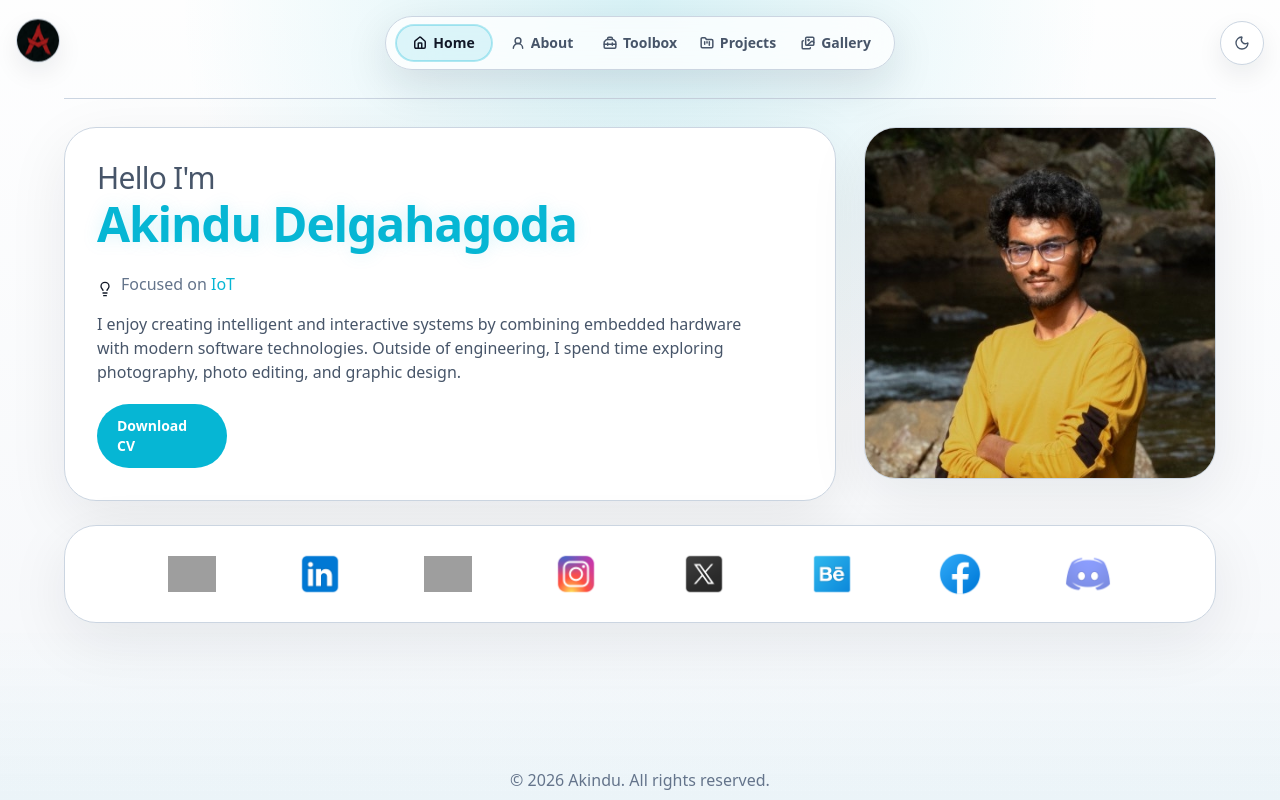
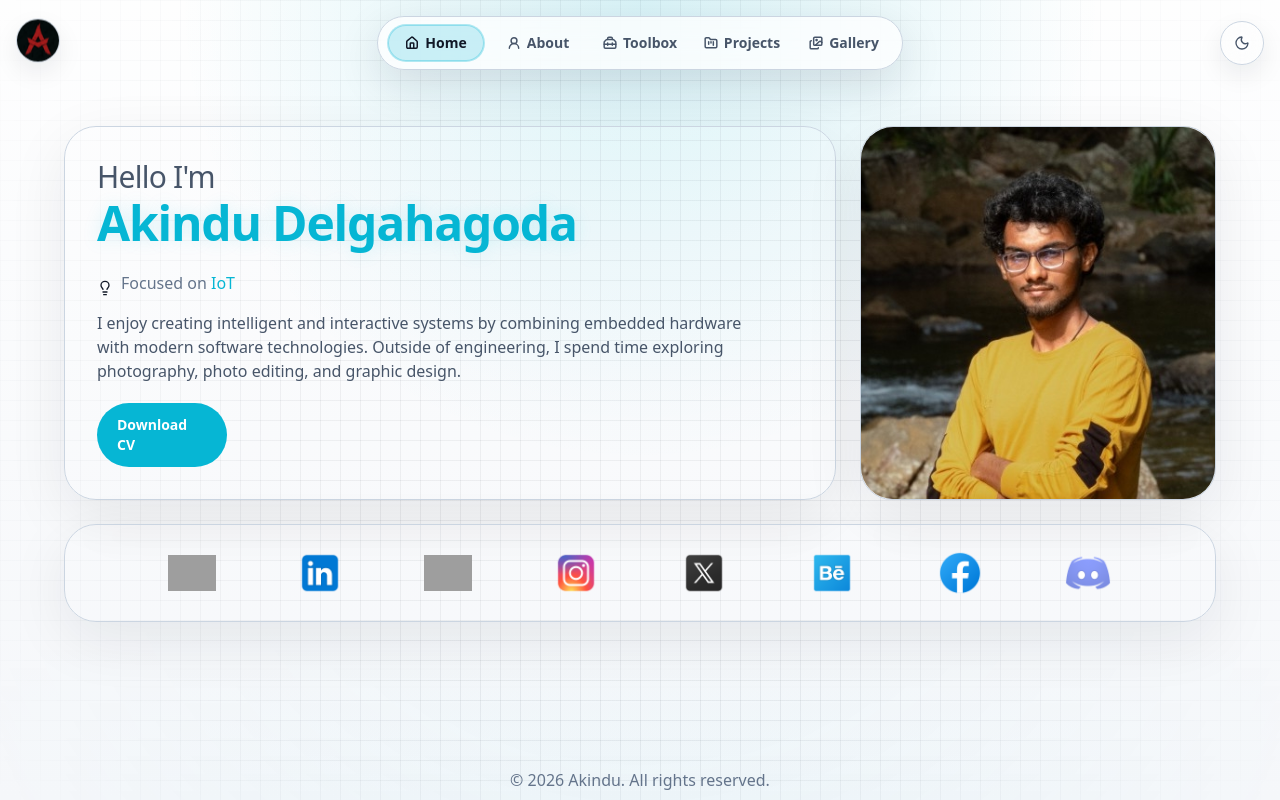
Before and after one commit to AkinduID/akinduid.github.io, a React (Vite) app: page / in a window 1280 px wide. Built offline with nearby package versions, Linux system fonts and the light colour scheme; grey boxes are pictures that could not be loaded.

Commit message:
Minor UI improvements

```diff
--- a/src/components/common/CommonSection.jsx
+++ b/src/components/common/CommonSection.jsx
@@ -72,7 +72,7 @@ export function ExperienceCard({ logo, role, company, team, date, tasks, tags })
               <p className="mt-1 text-sm theme-text-secondary">{company}</p>
               <p className="mt-1 text-xs uppercase tracking-[0.18em] text-[var(--theme-accent)]">{team}</p>
             </div>
-            <span className="theme-pill rounded-full px-3 py-1 text-xs font-medium uppercase tracking-[0.18em]">
+            <span className="theme-pill-active rounded-full px-3 py-1 text-xs font-medium uppercase tracking-[0.18em]">
               {date}
             </span>
           </div>
--- a/src/components/common/Navbar.jsx
+++ b/src/components/common/Navbar.jsx
@@ -44,7 +44,7 @@ export default function Navbar() {
       className="theme-nav-shell w-fit rounded-[1.75rem] p-2 lg:p-2"
     >
       <div className="mx-auto flex items-center justify-center gap-0.5 lg:gap-0.1 lg:px-0.5">
-        <div className="hidden items-center gap-0.5 theme-text-secondary lg:flex">
+        <div className="hidden items-center gap-1.5 theme-text-secondary lg:flex">
           {navItems.map(({ href, label, Icon }) => (
             <motion.div key={label} variants={itemVariants} transition={{ duration: 0.16 }}>
               <NavLink
--- a/src/components/projects/ProjectCard.jsx
+++ b/src/components/projects/ProjectCard.jsx
@@ -11,7 +11,7 @@ export default function ProjectCard({
 }) {
   return (
     <article
-      className="project-card-enter theme-card theme-card-hover group overflow-hidden rounded-[1.5rem]"
+      className="project-card-enter theme-card theme-card-hover group overflow-hidden rounded-[1.0rem]"
       data-category={category}
       style={{ animationDelay: animationDelay }}
     >
--- a/src/components/toolbox/ToolboxSection.jsx
+++ b/src/components/toolbox/ToolboxSection.jsx
@@ -99,7 +99,7 @@ const itemIcon = {
 
 export default function ToolboxSection({ title, items }) {
   return (
-    <CommonCard className="!p-5">
+    <CommonCard className="!p-5 !rounded-2xl">
       <h2 className="theme-kicker text-sm font-semibold tracking-[0.24em]">
         {title}
       </h2>
--- a/src/index.css
+++ b/src/index.css
@@ -46,7 +46,7 @@
     --sidebar-ring: #06b6d4;
     --theme-background: #f5f7fa;
     --theme-secondary-background: #e2e8f0;
-    --theme-card-background: #ffffff;
+    --theme-card-background: rgba(255, 255, 255, 0.1);
     --theme-text-primary: #111827;
     --theme-text-secondary: #475569;
     --theme-text-muted: #64748b;
@@ -57,13 +57,14 @@
     --theme-shadow: rgba(15, 23, 42, 0.08);
     --theme-shadow-strong: rgba(15, 23, 42, 0.12);
     --theme-glow: rgba(6, 182, 212, 0.15);
-    --theme-active-surface: rgba(6, 182, 212, 0.12);
+    --theme-active-surface: rgba(6, 182, 212, 0.2);
     --theme-active-border: rgba(6, 182, 212, 0.3);
-    --theme-hover-surface: rgba(255, 255, 255, 0.65);
+    --theme-hover-surface: rgba(6, 182, 212, 0.45);
     --theme-button-text: #ffffff;
     --theme-hero-gradient: linear-gradient(135deg, #22d3ee 0%, #f5f7fa 100%);
     --theme-page-overlay: linear-gradient(180deg, rgba(255, 255, 255, 0.88) 0%, rgba(245, 247, 250, 0.72) 100%);
     --theme-page-radial: radial-gradient(circle at top, rgba(6, 182, 212, 0.15), transparent 45%);
+    --theme-grid-color: rgba(15, 23, 42, 0.06);
   }
   .dark {
     --background: #000000;
@@ -99,7 +100,7 @@
     --sidebar-ring: #22d3ee;
     --theme-background: #000000;
     --theme-secondary-background: #0f172a;
-    --theme-card-background: #111827;
+    --theme-card-background: rgba(0, 0, 0, 0.1);
     --theme-text-primary: #ffffff;
     --theme-text-secondary: #cbd5e1;
     --theme-text-muted: #94a3b8;
@@ -110,13 +111,14 @@
     --theme-shadow: rgba(34, 211, 238, 0.15);
     --theme-shadow-strong: rgba(0, 0, 0, 0.35);
     --theme-glow: rgba(34, 211, 238, 0.15);
-    --theme-active-surface: rgba(34, 211, 238, 0.12);
+    --theme-active-surface: rgba(34, 211, 238, 0.2);
     --theme-active-border: rgba(34, 211, 238, 0.3);
-    --theme-hover-surface: rgba(255, 255, 255, 0.05);
+    --theme-hover-surface: rgba(34, 211, 238, 0.45);
     --theme-button-text: #000000;
     --theme-hero-gradient: linear-gradient(135deg, #06b6d4 0%, #0f172a 100%);
     --theme-page-overlay: linear-gradient(180deg, rgba(0, 0, 0, 0.82) 0%, rgba(15, 23, 42, 0.72) 100%);
     --theme-page-radial: radial-gradient(circle at top, rgba(34, 211, 238, 0.15), transparent 45%);
+    --theme-grid-color: rgba(255, 255, 255, 0.05);
   }
   * {
     box-sizing: border-box;
@@ -137,7 +139,31 @@
     inset: 0;
     width: 100%;
     height: 100%;
-    background-image: linear-gradient(to bottom, transparent, transparent 78%, rgba(6, 182, 212, 0.04));
+    -webkit-mask-image: radial-gradient(circle at center, black 45%, transparent 100%);
+    mask-image: radial-gradient(circle at center, black 45%, transparent 100%);
+
+    background-image:
+      linear-gradient(
+        var(--theme-grid-color) 1px,
+        transparent 1px
+      ),
+      linear-gradient(
+        90deg,
+        var(--theme-grid-color) 1px,
+        transparent 1px
+      ),
+      linear-gradient(
+        to bottom,
+        transparent,
+        transparent 78%,
+        rgba(6, 182, 212, 0.04)
+      );
+
+    background-size:
+      20px 20px,
+      20px 20px,
+      100% 100%;
+
     pointer-events: none;
     z-index: 0;
   }
@@ -191,11 +217,11 @@
   .theme-card-hover:hover {
     border-color: var(--theme-active-border);
     box-shadow: 0 18px 60px rgba(0, 0, 0, 0.28), 0 0 0 1px var(--theme-active-border);
-    transform: translateY(-4px);
+    transform: scale(1.01);
   }
 
   .theme-section-divider {
-    border-top: 1px solid var(--theme-border);
+    border-top: 0px solid var(--theme-border);
   }
 
   .theme-nav-shell {
--- a/src/pages/Home.jsx
+++ b/src/pages/Home.jsx
@@ -65,15 +65,19 @@ export default function Home() {
             </div>
           </CommonCard>
         </div>
+
         <div className="order-1 flex justify-center lg:order-2 lg:justify-end">
-          <div className="theme-card h-[22rem] w-[22rem] shrink-0 overflow-hidden rounded-[2rem]">
+          <CommonCard className="!p-0">
+          {/* <div className="theme-card h-[22rem] w-[22rem] shrink-0 overflow-hidden rounded-[2rem]"> */}
             <img
               src="/me.jpg"
               alt="Akindu Delgahagoda"
-              className="h-full w-full object-cover object-center"
+              className="h-full w-full object-cover object-center rounded-[2rem]"
             />
-          </div>
+          {/* </div> */}
+          </CommonCard>
         </div>
+
       </div>
 
       <CommonCard className="mt-6 !p-4">
```
